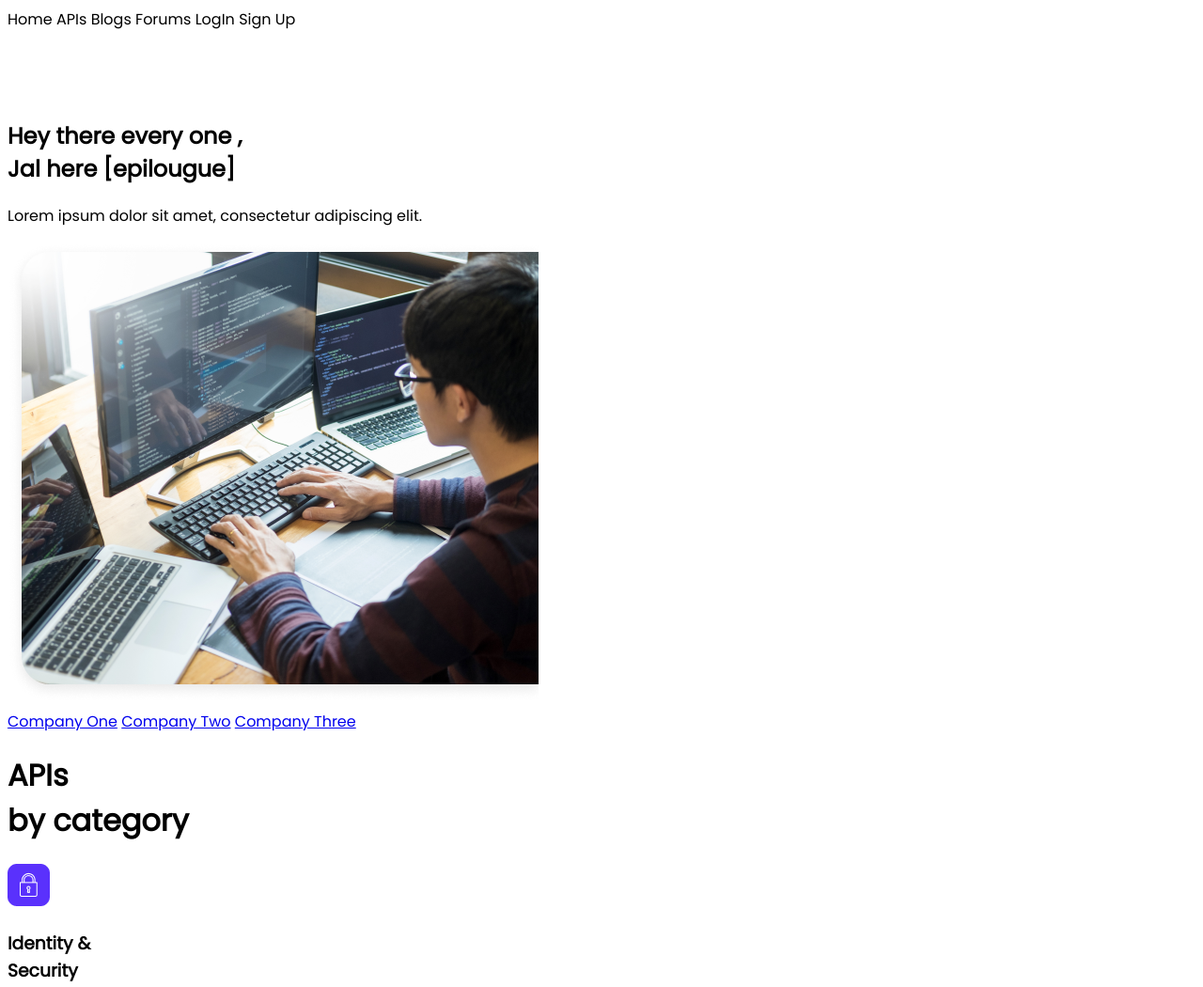
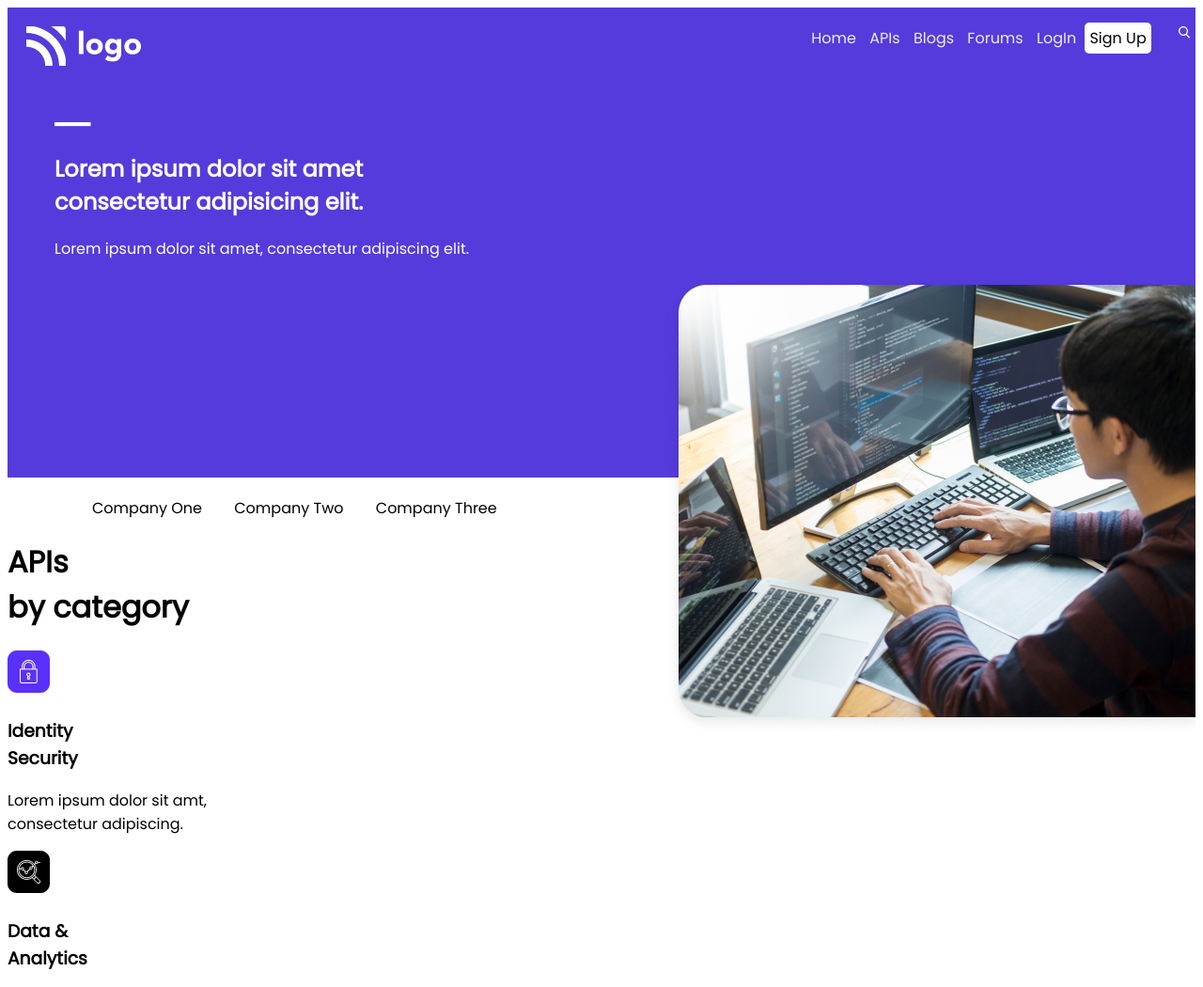
Before and after one commit to jallpatell/dummyweb, a website: page index.html in a window 1280 px wide. Shown: the top 1050 px of the page at 94% size. Drawn offline with Linux system fonts and the light colour scheme.

Commit message:
improved small styling with css

```diff
--- a/index.html
+++ b/index.html
@@ -33,8 +33,8 @@
         <div class="header-text">
             <img src="./images/Rectangle_12.png">
             <h2>
-                Hey there every one , <br>
-                Jal here [epilougue]
+                Lorem ipsum dolor sit amet <br>consectetur adipisicing
+                elit.
             </h2>
             <p>
                 Lorem ipsum dolor sit amet, consectetur adipiscing elit.
@@ -61,7 +61,7 @@
             <!-- Card 01 -->
             <div class="card-active">
                 <img class="card-logo" src="./images/Group 97.png">
-                <h3 class="card-head-active">Identity & <br> Security</h3>
+                <h3 class="card-head-active">Identity  <br> Security</h3>
                 <p class="card-body">Lorem ipsum dolor sit amt, <br> consectetur adipiscing.</p>
             </div>
             <!-- Card 02 -->
--- a/style.css
+++ b/style.css
@@ -5,3 +5,50 @@
 * {
   font-family: "Poppins", sans-serif;
 }
+body{
+  background-color: #ffffffc3;
+}
+header{
+  height: 500px;
+  background-color: #3a1bd5db;
+}
+nav{
+  float:right;
+  margin-top: 15px;
+  cursor: pointer;
+}
+.nav-item{
+  color: #f6f6f6f3;
+  padding: 5px;
+  margin: 20px:
+}
+.nav-item-active{
+  background-color: #fff;
+  padding: 5px;
+  border-radius: 5px;
+  margin-right: 20px;
+  font-weight: 400;
+}
+.logo{
+  margin: 20px;
+  cursor: pointer;
+}
+.header-text{
+  margin-left: 50px;
+  margin-top: 20px;
+  color: #fff;
+}
+.header-image{
+  float: right;
+}
+.companies{
+  margin-top: 20px;
+  margin-left: 60px;
+
+}
+.company-items{
+  text-decoration: none;
+  color: #000000;
+  font-weight: 400;
+  margin-left: 30px;
+}
```
